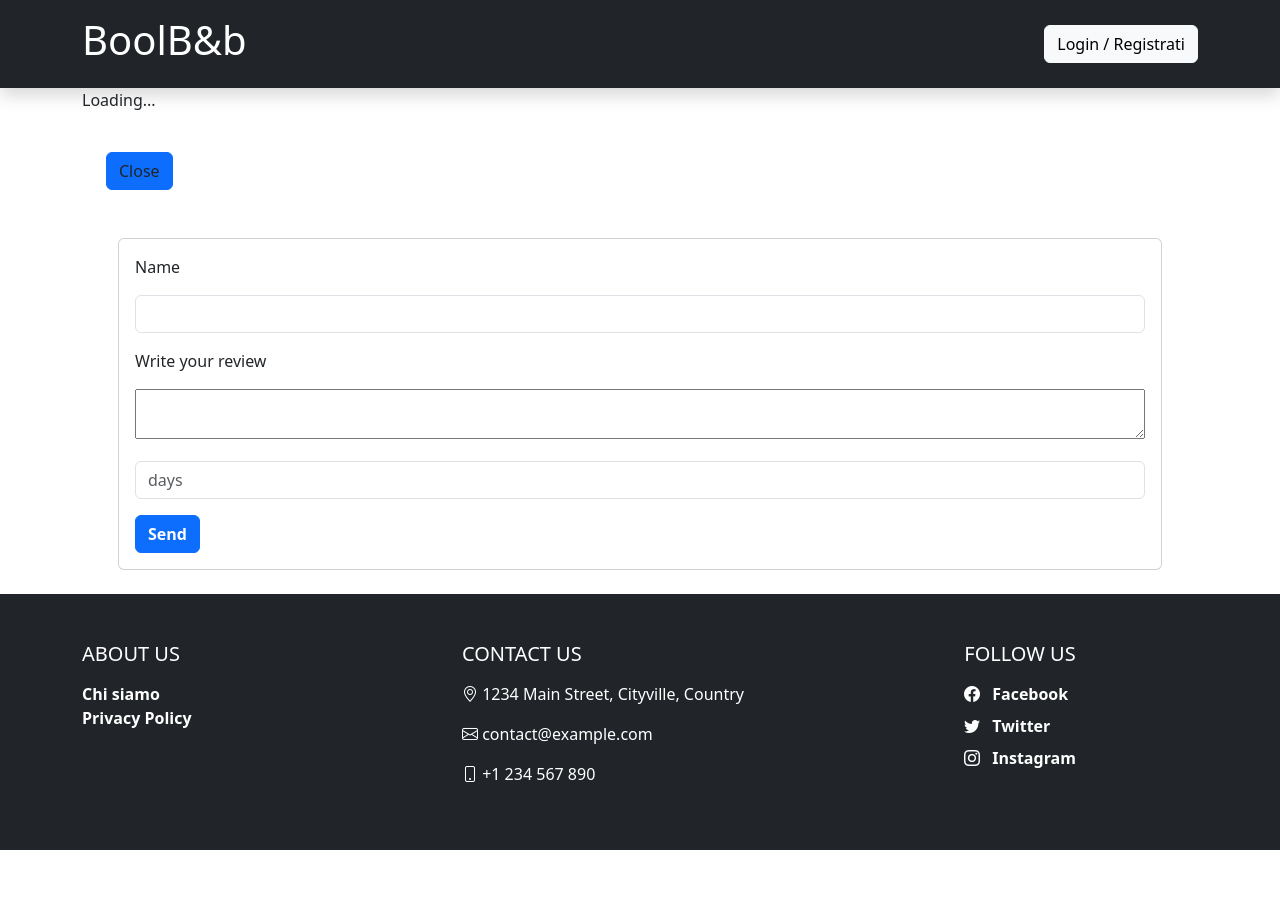
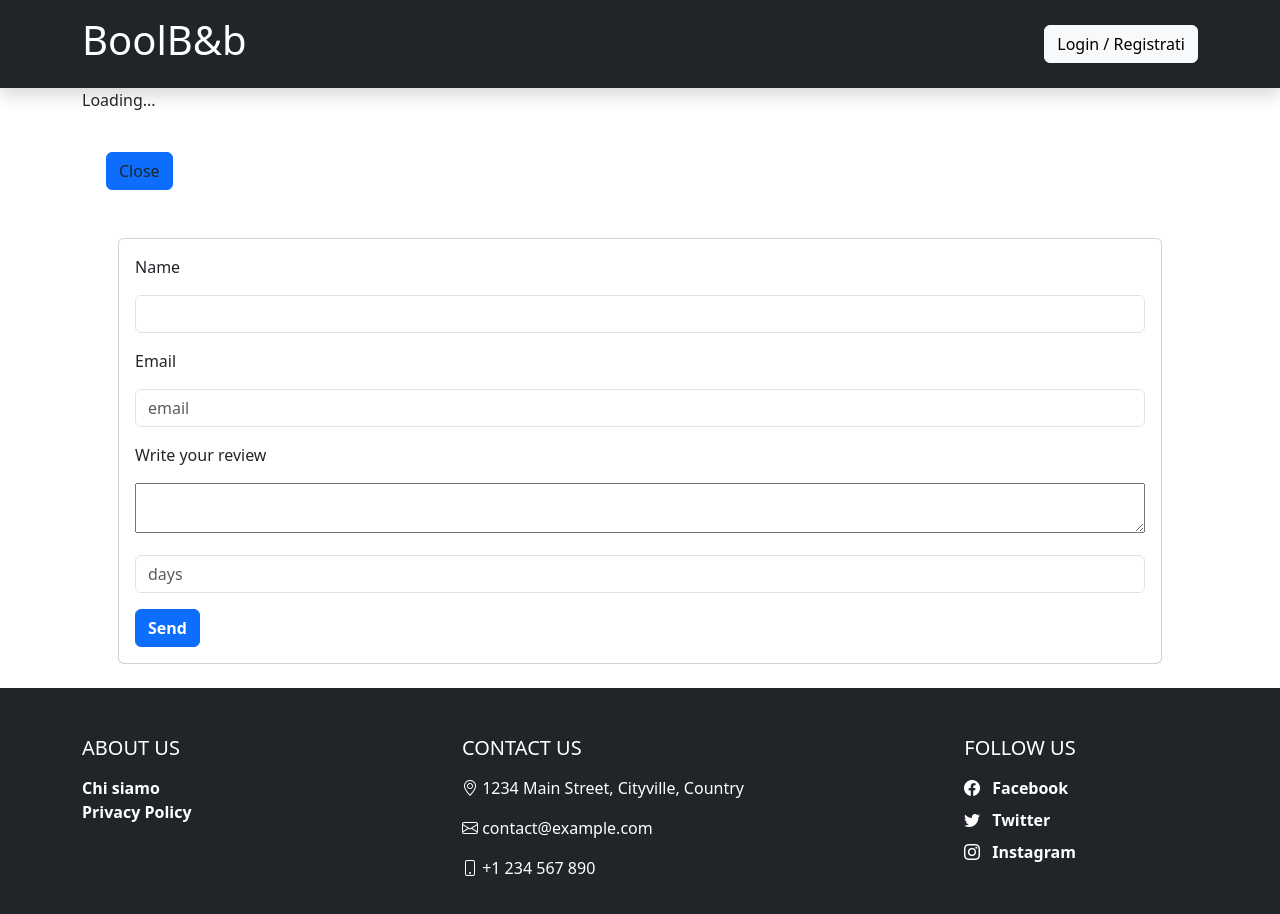
Before and after one commit to deca-francesco/pjw-t5-boolbnb, a React (Vite) app in the folder frontend_react/: page /apartments/1 in a window 1280 px wide. Both pictures are taken after a click on the element "Add Review". Shown: the top 914 px of the page. Before the commit the page ends 850 px from the top, so only its background shows below. Built offline with nearby package versions, Linux system fonts and the light colour scheme; no server answers.

Commit message:
fix fetch post

```diff
--- a/frontend_react/src/components/ReviewFormCard.jsx
+++ b/frontend_react/src/components/ReviewFormCard.jsx
@@ -4,6 +4,7 @@ export default function ReviewFormCard({apartment_id, success}) {
     //per il form creare: username, text, date, days(N), email(perchè email?non dovrebbe essere privata?)
 
     const [username, setUsername] = useState(' ')
+    const [email, setEmail] = useState ('')
     const [review, setReview] = useState(' ')
     const [days, setDays] = useState(' ')
 
@@ -15,26 +16,28 @@ export default function ReviewFormCard({apartment_id, success}) {
         const formData = {
 
             username,
+            email,
             review,
             days
         }
         console.log(formData);
 
         const base_api_url = import.meta.env.VITE_EXPRESS_API_SERVER
-        const review_apartment_api_url = `${base_api_url}/review/${apartment_id}`
+        const review_apartment_api_url = `${base_api_url}/apartments/review/${apartment_id}`
         console.log(review_apartment_api_url);
 
         fetch(review_apartment_api_url, {
             method:'POST',
-            body: {
+            headers: {
                 "Content-Type": "application/json"
-            }
+            },
+            body: JSON.stringify(formData)
         }).then(res=> res.json())
             .then(data =>{
                 console.log(data);
 
                 if (data.success) {
-                    console.log('thans for your review')
+                    console.log('thanks for your review')
 
                     //reset the form fields
                     setUsername('')
@@ -63,7 +66,12 @@ export default function ReviewFormCard({apartment_id, success}) {
 
                         <div className="mb-3">
                             <p>Name</p>
-                            <input name="username" id="usarname" type="text" className="form-control" placeholder="name" value={username} onChange={(e)=> setUsername(e.target.value)} />
+                            <input name="username" id="username" type="text" className="form-control" placeholder="name" value={username} onChange={(e)=> setUsername(e.target.value)} />
+                        </div>
+
+                        <div className="mb-3">
+                            <p>Email</p>
+                            <input name="email" id="email" type="email" className="form-control" placeholder="email" value={email} onChange={(e)=> setEmail(e.target.value)} />
                         </div>
 
 
```
